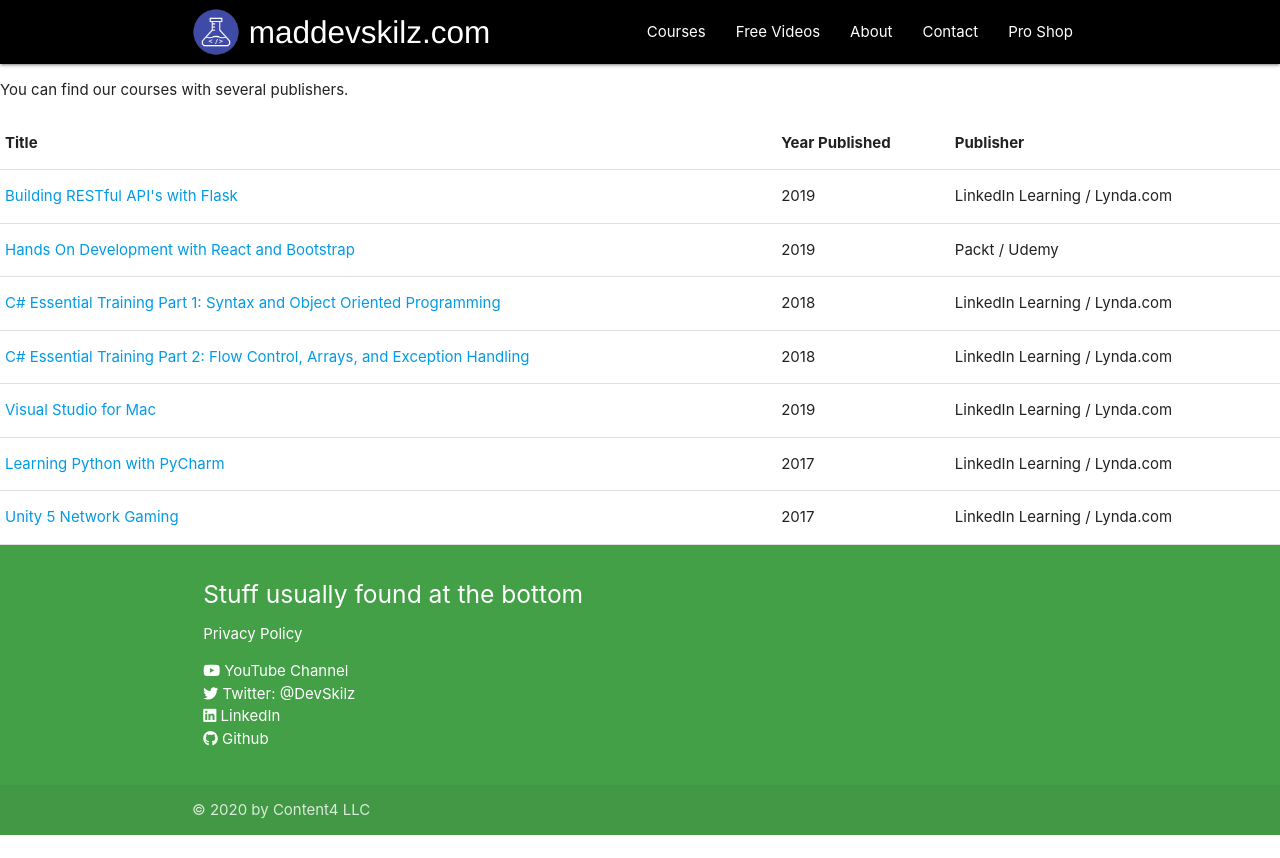
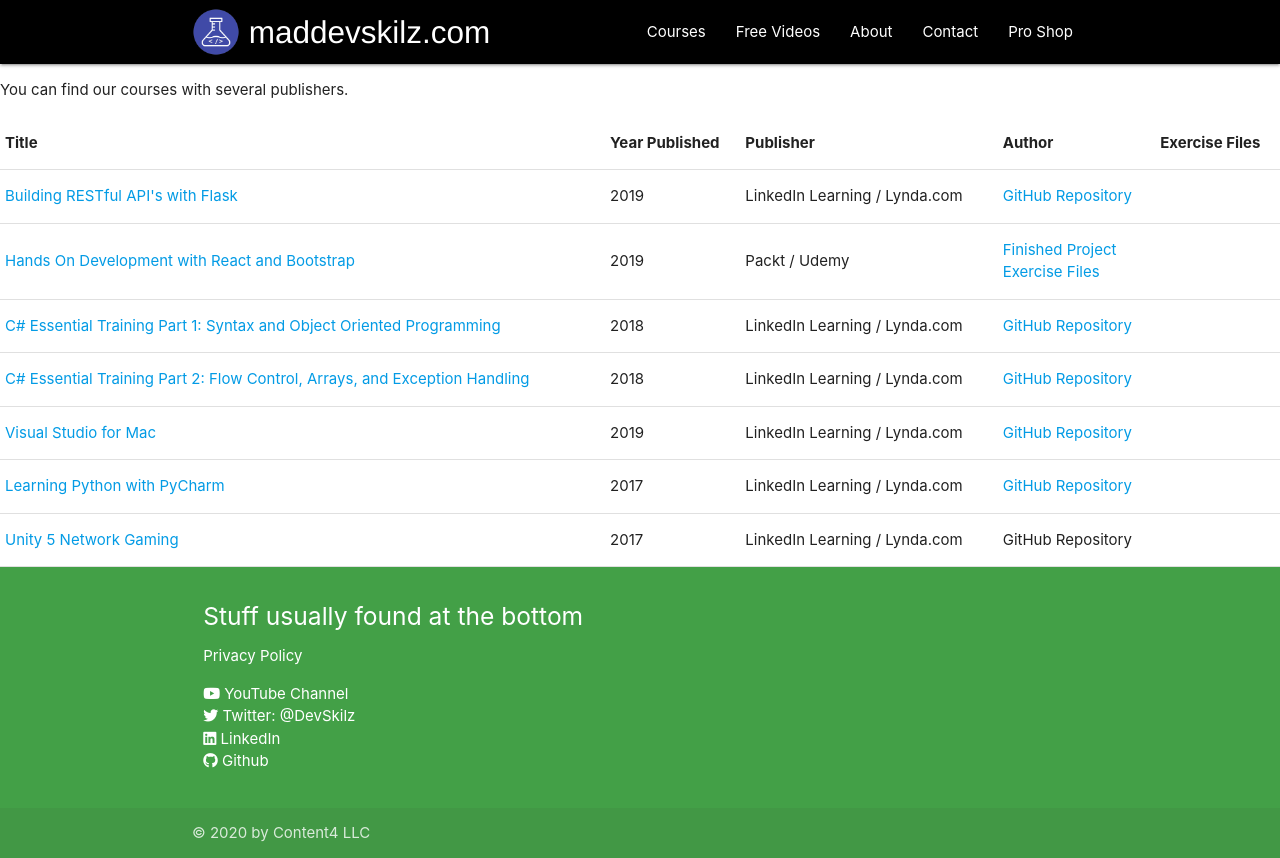
Before and after one commit to brucevanhorn2/maddevskilz-2020, a website: page public/index.html in a window 1280 px wide. Both pictures are taken after a click on the link "Courses". Before the commit the page ends 835 px from the top, so only its background shows below. Drawn offline with nearby package versions, Linux system fonts and the light colour scheme.

Commit message:
added links to courses

```diff
--- a/public/index.html
+++ b/public/index.html
@@ -183,6 +183,8 @@
                     <th>Title</th>
                     <th>Year Published</th>
                     <th>Publisher</th>
+                    <th>Author</th>
+                    <th>Exercise Files</th>
                 </tr>
             </thead>
             <tbody>
@@ -190,36 +192,52 @@
                     <td><a href="https://www.linkedin.com/learning/building-restful-apis-with-flask">Building RESTful API's with Flask</a></td>
                     <td>2019</td>
                     <td>LinkedIn Learning / Lynda.com</td>
+                    <td><a href="https://github.com/brucevanhorn2/planetary-api-python-exercise-files">GitHub Repository</a></td>
                 </tr>
                 <tr>
                     <td><a href="https://www.packtpub.com/web-development/hands-application-development-react-and-bootstrap-video">Hands On Development with React and Bootstrap</a></td>
                     <td>2019</td>
                     <td>Packt / Udemy</td>
+                    <td><a href="https://github.com/brucevanhorn2/reactstrap-course">Finished Project</a>
+                        <br>
+                        <a href="https://github.com/PacktPublishing/Hands-on-Application-Development-with-React-and-Bootstrap">Exercise Files</a>
+                    </td>
+
                 </tr>
                 <tr>
                     <td><a href="https://www.linkedin.com/learning/c-sharp-essential-training-1-syntax-and-object-oriented-programming">C# Essential Training Part 1: Syntax and Object Oriented Programming</a></td>
                     <td>2018</td>
                     <td>LinkedIn Learning / Lynda.com</td>
+                    <td><a href="https://github.com/brucevanhorn2/CSharpEssentialTrainingPart1">GitHub Repository</a></td>
+
                 </tr>
                 <tr>
                     <td><a href="https://www.linkedin.com/learning/c-sharp-essential-training-2-flow-control-arrays-and-exception-handling">C# Essential Training Part 2: Flow Control, Arrays, and Exception Handling</a></td>
                     <td>2018</td>
                     <td>LinkedIn Learning / Lynda.com</td>
+                    <td><a href="https://github.com/brucevanhorn2/CSharpEssentialTrainingPart2Exercises">GitHub Repository</a></td>
+
                 </tr>
                 <tr>
                     <td><a href="https://www.linkedin.com/learning/visual-studio-for-mac/using-visual-studio-on-a-mac">Visual Studio for Mac</a></td>
                     <td>2019</td>
                     <td>LinkedIn Learning / Lynda.com</td>
+                    <td><a href="https://github.com/brucevanhorn2/VisualStudioForMacCourseApp">GitHub Repository</a></td>
+
                 </tr>
                 <tr>
                     <td><a href="https://www.linkedin.com/learning/learning-python-with-pycharm">Learning Python with PyCharm</a></td>
                     <td>2017</td>
                     <td>LinkedIn Learning / Lynda.com</td>
+                    <td><a href="https://github.com/brucevanhorn2/PycharmCourseFiles">GitHub Repository</a></td>
+
                 </tr>
                 <tr>
                     <td><a href="https://www.linkedin.com/learning/unity-5-network-gaming">Unity 5 Network Gaming</a></td>
                     <td>2017</td>
                     <td>LinkedIn Learning / Lynda.com</td>
+                    <td>GitHub Repository</td>
+
                 </tr>
             </tbody>
         </table>
```
